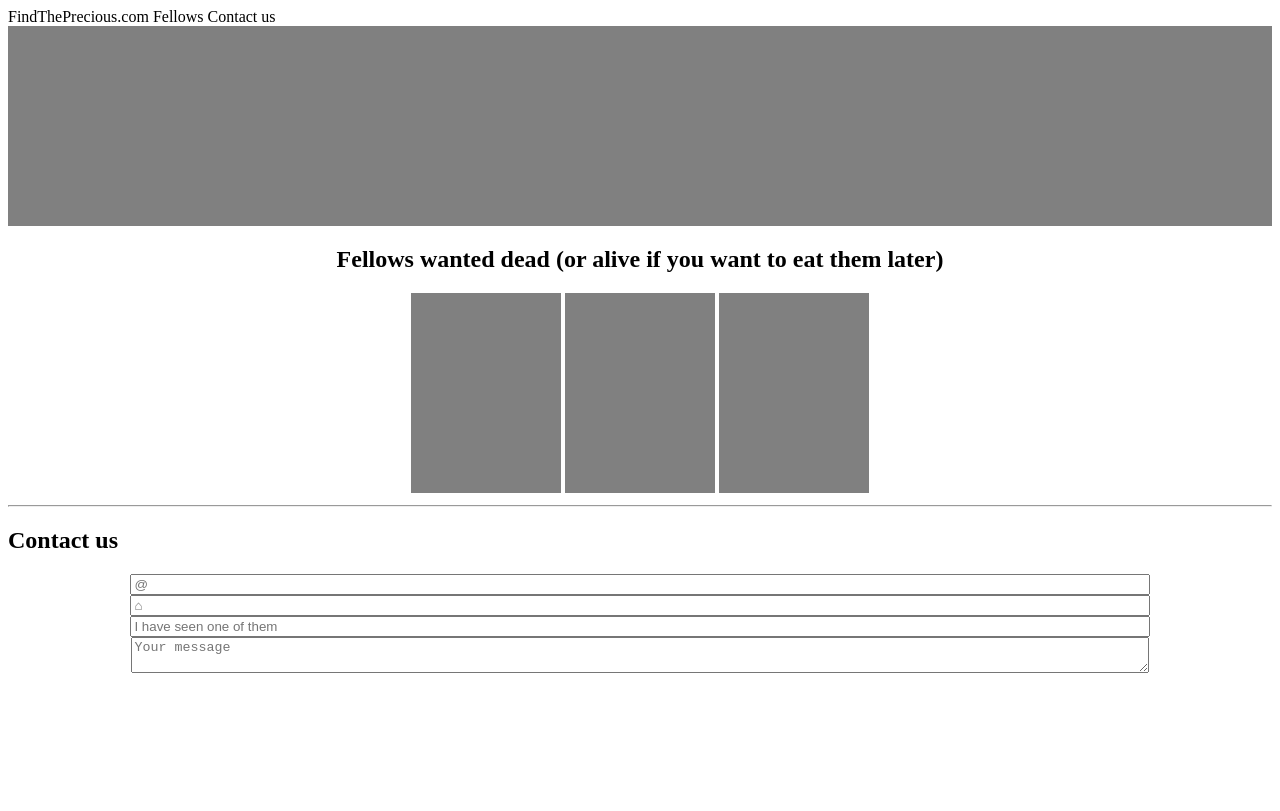
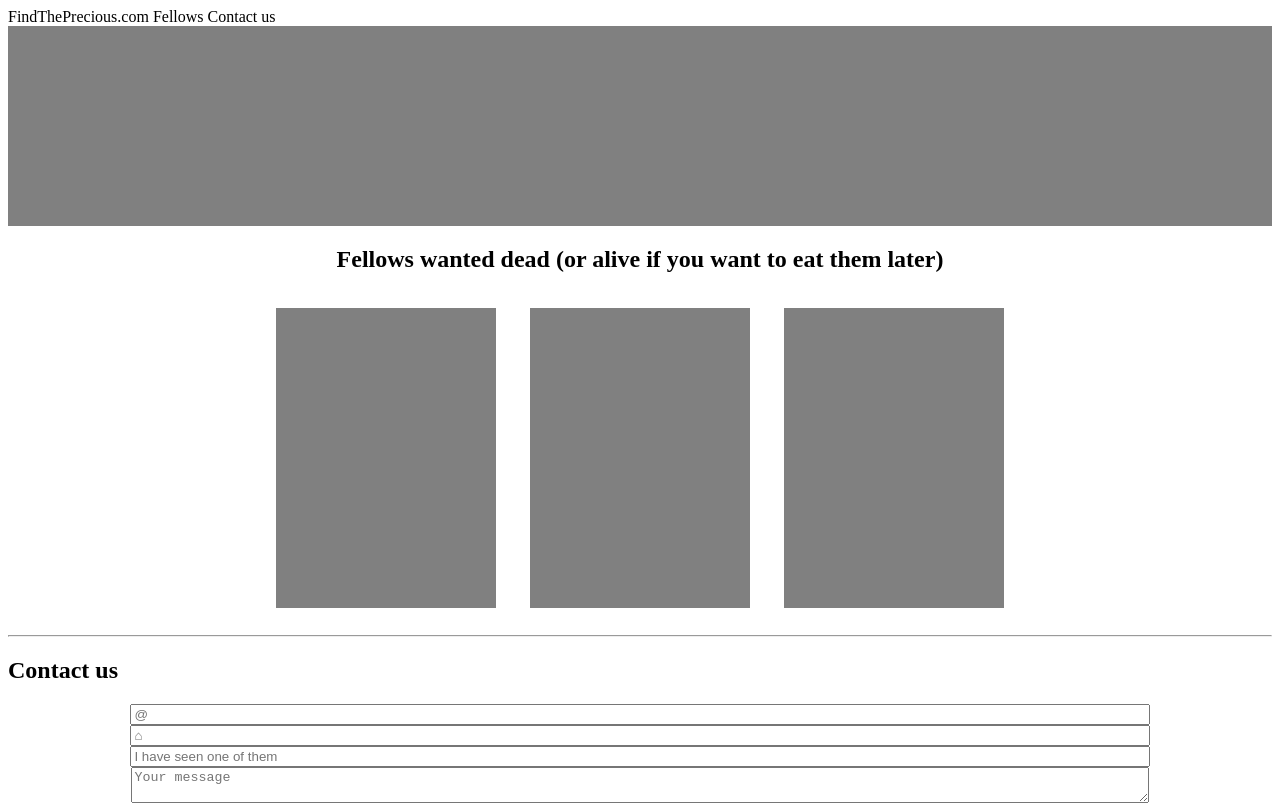
Before and after one commit to rouxxi/dr_ouxxoussssss, a plain HTML site: page index.html in a window 1280 px wide. Drawn offline with Linux system fonts and the light colour scheme.

Commit message:
Update style.css

```diff
--- a/style.css
+++ b/style.css
@@ -22,13 +22,15 @@ section:nth-of-type(2){
 
 section:nth-of-type(3){
     text-align: center;
+    width: 100%;
 }
 
 article{
     display: inline-block;
-    width: 150px;
-    height: 200px;
+    width: 220px;
+    height: 300px;
     background-color: grey;
+    margin: 15px;
 }
 
 form input, form textarea{
```
